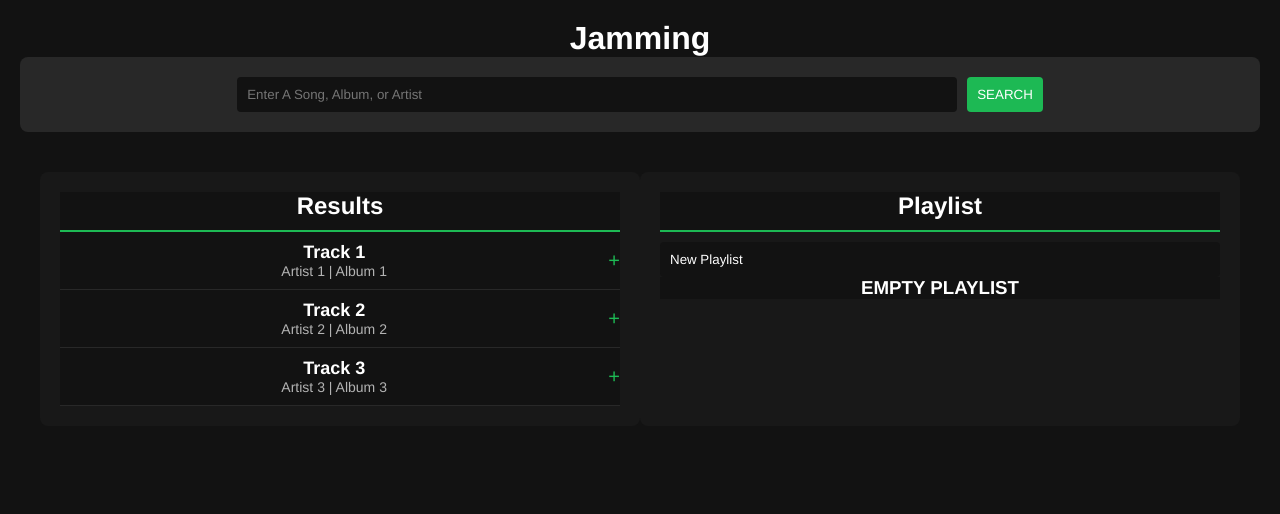
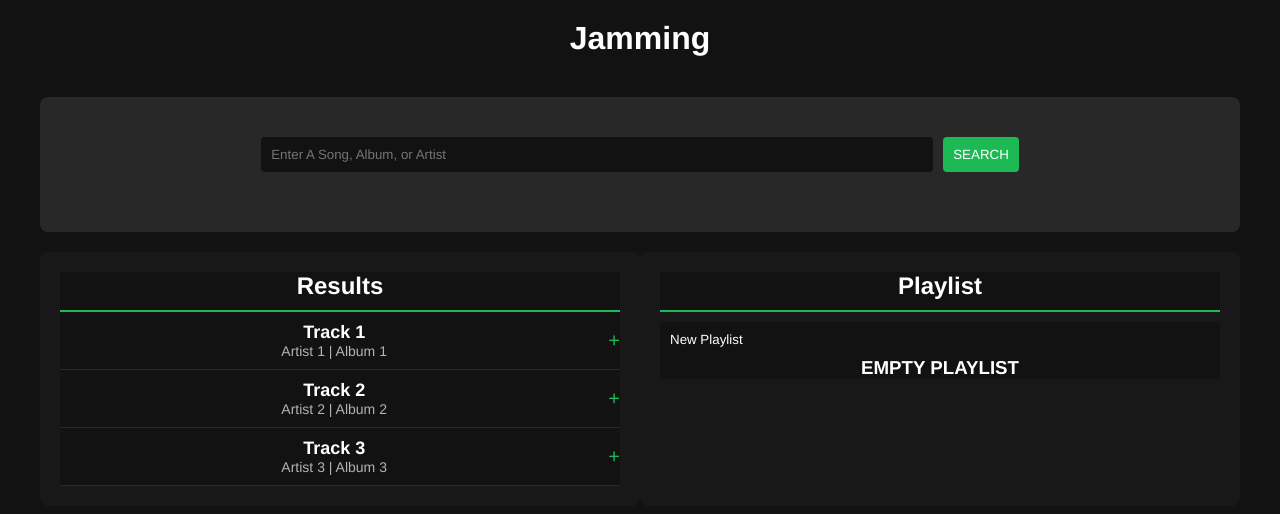
Before and after one commit to alexismarincb/Jamming, a React (Create React App) app: page / in a window 1280 px wide. Shown: the top 514 px of the page. Built offline with nearby package versions, Linux system fonts and the light colour scheme.

Commit message:
incluí searchbar a addsongs

```diff
--- a/src/components/AddSongs/AddSongs.css
+++ b/src/components/AddSongs/AddSongs.css
@@ -1,8 +1,19 @@
 .AddSongs {
+  display: flex;
+  flex-direction: column;
+  width: 100%;
+  padding: 20px;
+}
+
+.SearchBar {
+  width: 100%;
+  margin-bottom: 20px;
+}
+
+.ResultsAndPlaylist {
   display: flex;
   justify-content: space-between;
   width: 100%;
-    padding: 20px;
 }
 
 .SearchResults, .Playlist {
--- a/src/components/AddSongs/AddSongs.js
+++ b/src/components/AddSongs/AddSongs.js
@@ -2,22 +2,30 @@ import React, { useState } from "react";
 import "./AddSongs.css";
 import SearchResults from "../SearchResults/SearchResults";
 import Playlist from "../Playlist/Playlist";
+import SearchBar from "../SearchBar/SearchBar";
 
 function AddSongs() {
   const [playlist, setPlaylist] = useState([]);
   const addTrackToPlaylist = (track) => {
-    setPlaylist((prevPlaylist) => [...prevPlaylist, track]); // Using functional update for state
+    setPlaylist((prevPlaylist) => [...prevPlaylist, track]);
   };
 
   const removeTrackFromPlaylist = (trackId) => {
     setPlaylist((prevPlaylist) => prevPlaylist.filter(item => item.id !== trackId));
-};
+  };
+
+  const [listOfSongs, setListOfSongs] = useState([]);
 
   return (
     <div className="AddSongs">
+      <div className="SearchBar">
+        <SearchBar />
+      </div>
+      <div className="ResultsAndPlaylist">
         <SearchResults addTrackToPlaylist={addTrackToPlaylist} />
-        <Playlist playlist={playlist} addTrackToPlaylist={addTrackToPlaylist} removeTrackFromPlaylist = {removeTrackFromPlaylist} />
+        <Playlist playlist={playlist} addTrackToPlaylist={addTrackToPlaylist} removeTrackFromPlaylist={removeTrackFromPlaylist} />
       </div>
+    </div>
   );
 }
 
--- a/src/components/App/App.js
+++ b/src/components/App/App.js
@@ -8,7 +8,6 @@ function App() {
   return (
     <div className="App">
       <h1>Jamming</h1>
-      <SearchBar />
       <div className="App-playlist">
         <AddSongs />
       </div>
```
Lines whose indentation alone changed are shown as unchanged.
